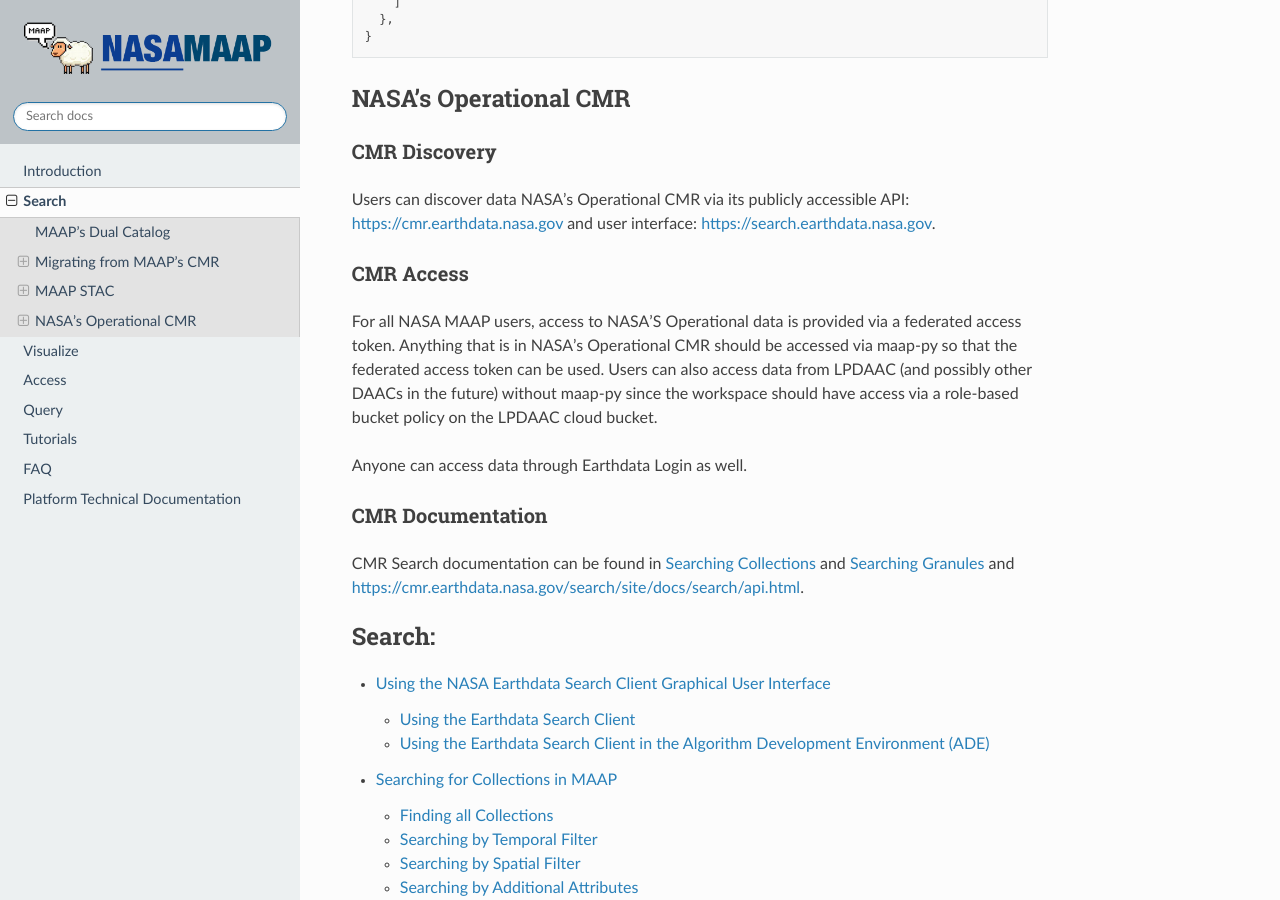
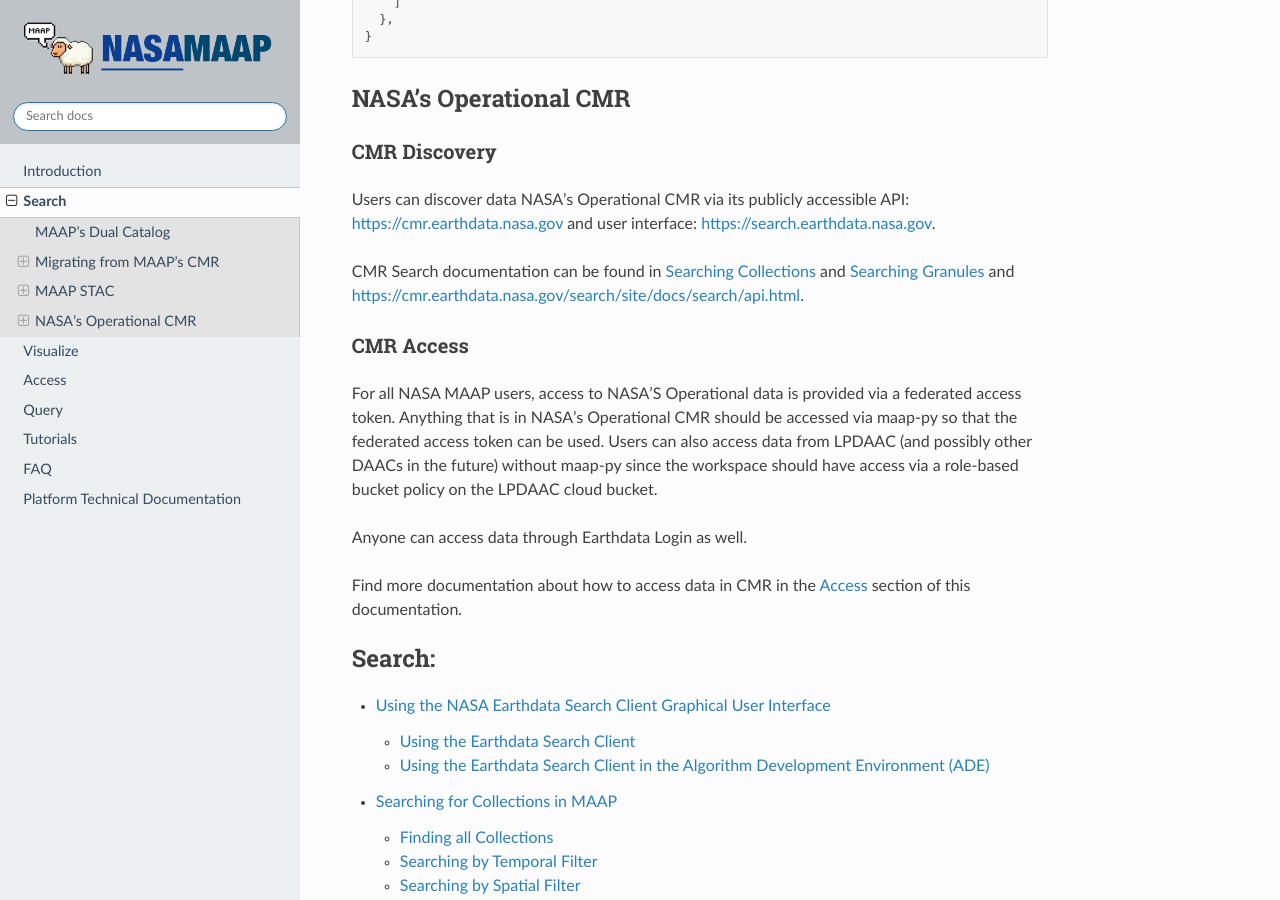
Before and after one commit to MAAP-Project/maap-documentation, a Sphinx documentation site: the page built from docs/source/searching.rst, in a window 1280 px wide and 900 px high, scrolled down 2869 px. Built offline with Sphinx 7.4.7 and the Read the Docs theme 2.0.0, drawn with Linux system fonts in a browser that asks for light colours; pages that are not in the unit, such as notebooks, are missing from menus; some of the changed text lies outside the part shown.

Commit message:
Add link to access documentation

```diff
--- a/docs/source/searching.rst
+++ b/docs/source/searching.rst
@@ -122,6 +122,8 @@ CMR Discovery
 
 Users can discover data NASA's Operational CMR via its publicly accessible API: https://cmr.earthdata.nasa.gov and user interface: https://search.earthdata.nasa.gov.
 
+CMR Search documentation can be found in `Searching Collections <search/collections.ipynb>`_ and `Searching Granules <search/granules.ipynb>`_ and https://cmr.earthdata.nasa.gov/search/site/docs/search/api.html.
+
 CMR Access
 ---------------------------------------
 
@@ -129,10 +131,8 @@ For all NASA MAAP users, access to NASA'S Operational data is provided via a fed
 
 Anyone can access data through Earthdata Login as well.
 
-CMR Documentation
----------------------------------------
+Find more documentation about how to access data in CMR in the `Access <accessing.html>`_ section of this documentation.
 
-CMR Search documentation can be found in `Searching Collections <search/collections.ipynb>`_ and `Searching Granules <search/granules.ipynb>`_ and https://cmr.earthdata.nasa.gov/search/site/docs/search/api.html.
 
 .. toctree::
   :maxdepth: 2
```
Also changed, not shown: other parts of docs/source/searching.rst (+1 -1 lines).
